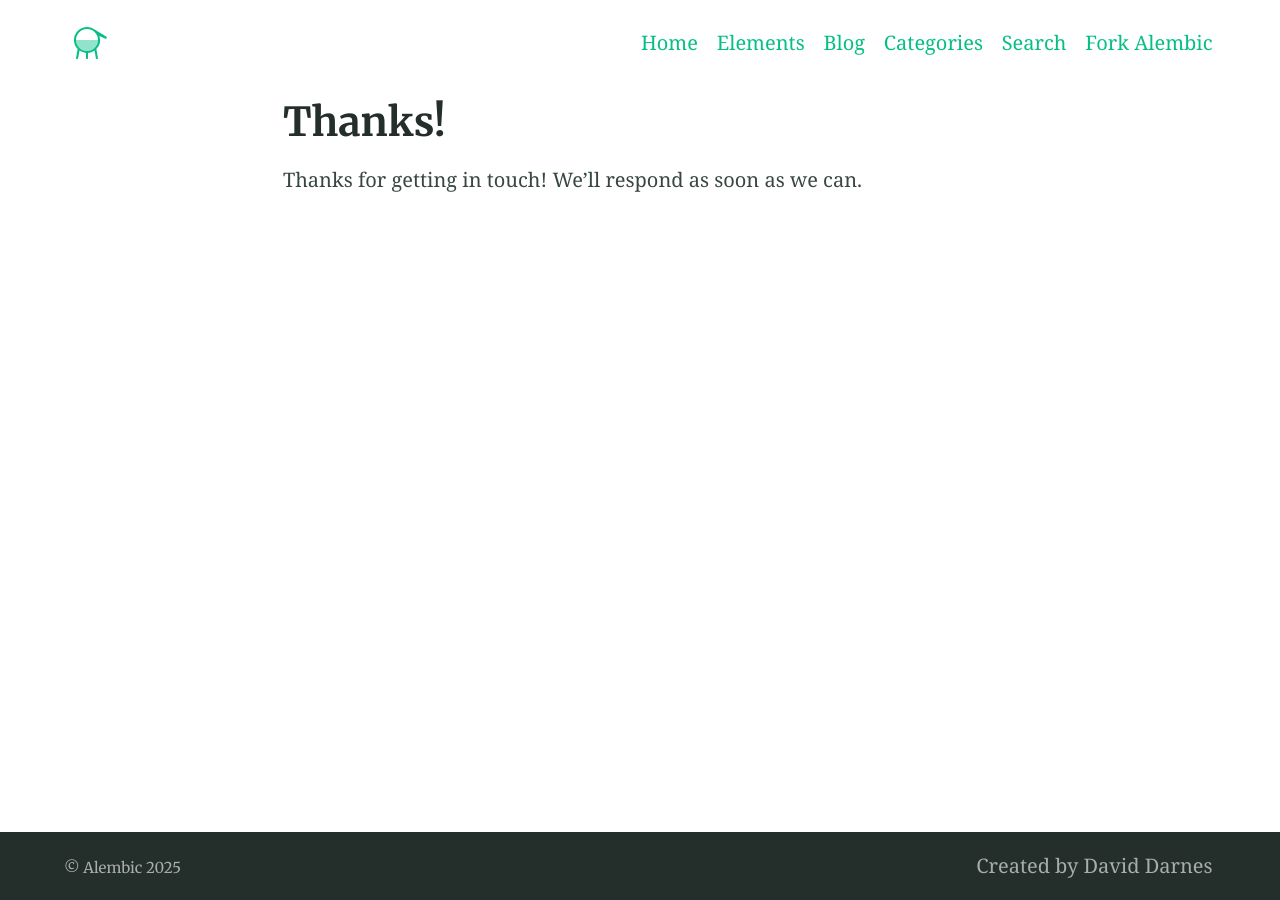
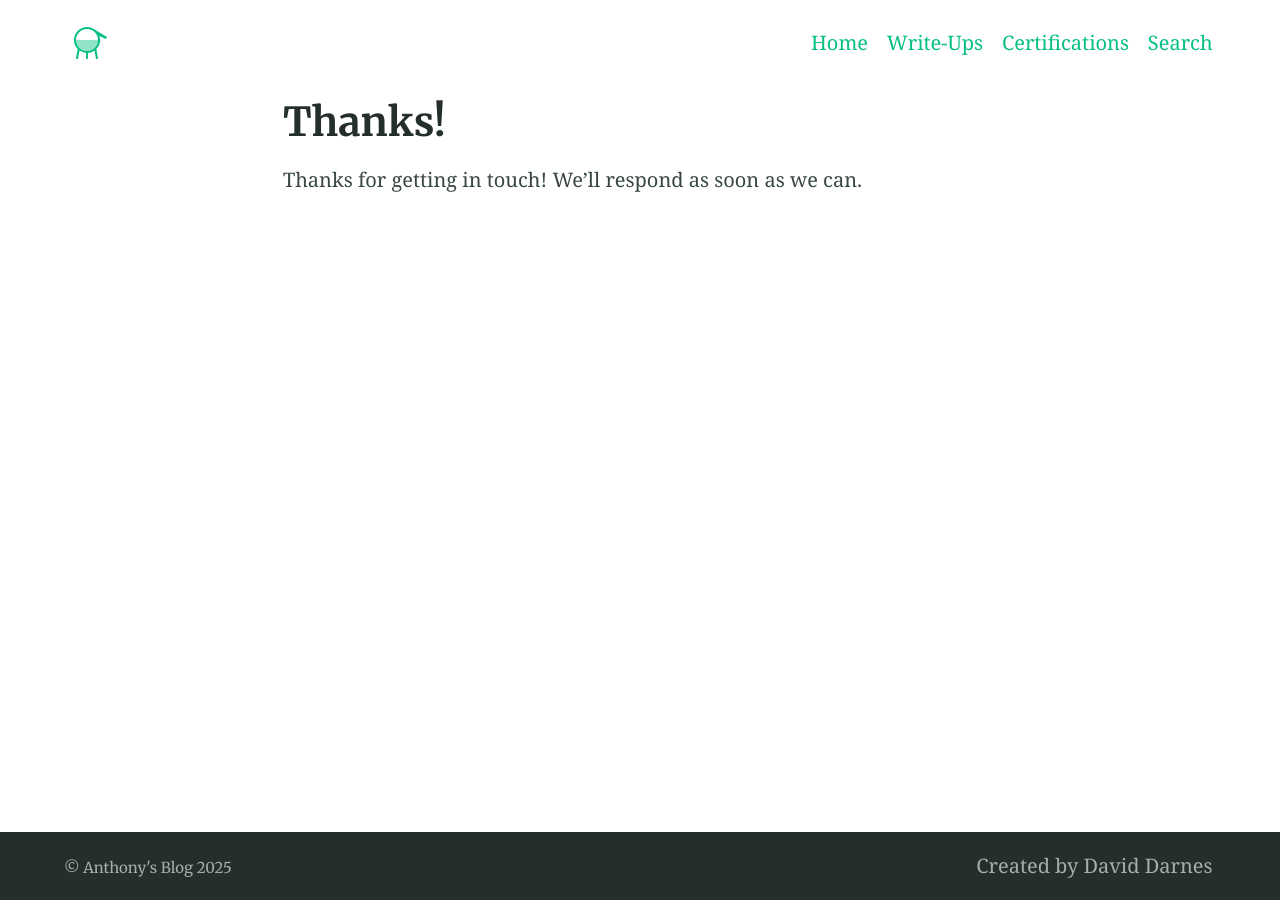
Before and after one commit to 4nthvny/4nthvny.github.io, a Jekyll site: the page built from thanks.md, in a window 1280 px wide. Built offline with Jekyll 4.4.1, drawn with Linux system fonts in a browser that asks for light colours.

Commit message:
Update _config.yml

```diff
--- a/_config.yml
+++ b/_config.yml
@@ -39,15 +39,13 @@ paginate: 2 # jekyll-paginate > items per page
 paginate_path: blog/page:num # jekyll-paginate > blog page
 jekyll-mentions: https://twitter.com # jekyll-mentions > service used when @replying
 twitter:
-  username: DavidDarnes # jekyll-seo-tag > Owners twitter username
-author: DavidDarnes # jekyll-seo-tag > default author
+  username: Anthony Rivera # jekyll-seo-tag > Owners twitter username
+author: Anthony Rivera # jekyll-seo-tag > default author
 social: # jekyll-seo-tag > social overrides
-  name: David Darnes # jekyll-seo-tag > real name
+  name: Anthony # jekyll-seo-tag > real name
   links:  # jekyll-seo-tag > social aliases (sameAs)
-    - https://twitter.com/DavidDarnes
-    - https://www.facebook.com/daviddarnes
-    - https://www.linkedin.com/in/daviddarnes
-    - https://github.com/daviddarnes
+    - https://www.linkedin.com/in/anthony-d-rivera
+    - https://github.com/4nthvny
 # markdown: CommonMark # Markdown parse settings, CommonMark performs slightly better an others in build time
 # commonmark:
   # options: ["SMART", "FOOTNOTES"]
@@ -93,13 +91,13 @@ defaults:
 # 7. Site settings
 encoding: utf-8 # Make sure the encoding is right
 lang: en-GB # Set the site language
-title: "Alembic" # Site name or title, also used in jekyll-seo-tag
+title: "Anthony's Blog" # Site name or title, also used in jekyll-seo-tag
 logo: "/assets/logos/logo.svg" # Site logo, also used in jekyll-seo-tag
-description: "Alembic is a starting point for Jekyll projects. Rather than starting from scratch, this boilerplate is designed to get the ball rolling immediately" # Site description and default description, also used in jekyll-seo-tag
+description: "Hi, I'm Anthony and this is my Blog! Here I will post HTB write-ups, personal reflections, and things related to my journey in cybersecurity" # Site description and default description, also used in jekyll-seo-tag
 url: "https://alembic.darn.es" # Site url, also used in jekyll-seo-tag
 baseurl: ""
-repo: "https://github.com/daviddarnes/alembic"
-email: "me@daviddarnes.com"
+repo: "https://github.com/davidda"
+email: "anthony.d.rivera@outlook.copm"
 # disqus: "alembic-1" # Blog post comments, uncomment the option and set the site ID from your Disqus account
 # date_format: "%-d %B %Y" # Blog post date formatting using placeholder formatting
 # google_analytics: ""
@@ -123,26 +121,21 @@ favicons: # Favicons are also used in the manifest file. Syntax is 'size: path'
 navigation_header:
 - title: Home
   url: /
-- title: Elements
+- title: Write-Ups
   url: /elements/
-- title: Blog
+- title: Certifications
   url: /blog/
-- title: Categories
-  url: /categories/
 - title: Search
   url: /search/
-- title: Fork Alembic
-  url: https://github.com/daviddarnes/alembic
 
 navigation_footer:
 - title: Created by David Darnes
   url: https://darn.es
 
 social_links: # Appears in sidebar. Set the urls then uncomment and comment out as desired
-  Twitter: https://twitter.com/DavidDarnes
-  LinkedIn: https://www.linkedin.com/in/daviddarnes
-  GitHub: https://github.com/daviddarnes
-  link: https://darn.es
+  LinkedIn: https://www.linkedin.com/in/anthony-d-rivera
+  GitHub: https://github.com/4nthvny
+  link: https://4nthvny.github.io
   RSS: /feed.xml
 
 sharing_links: # Appear at the bottom of single blog posts, add as desired. The value can be 'true' or the desired button colour
```
